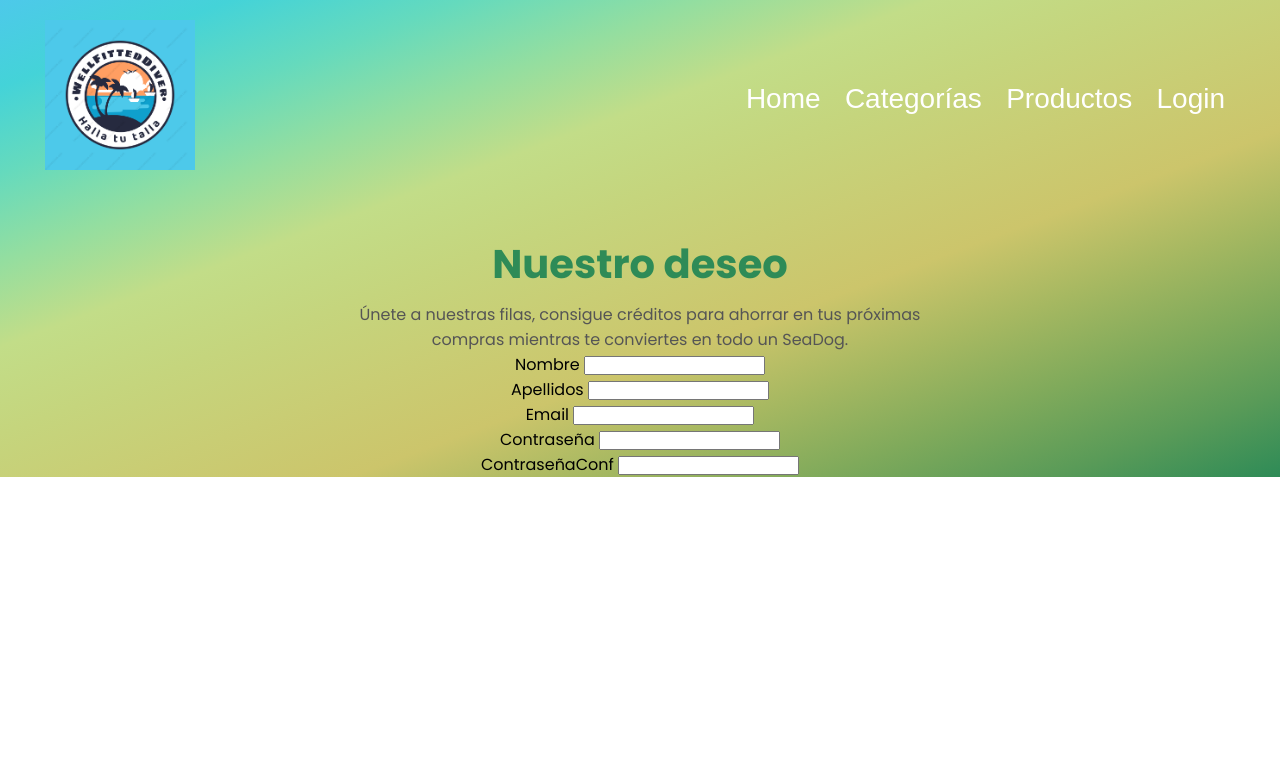
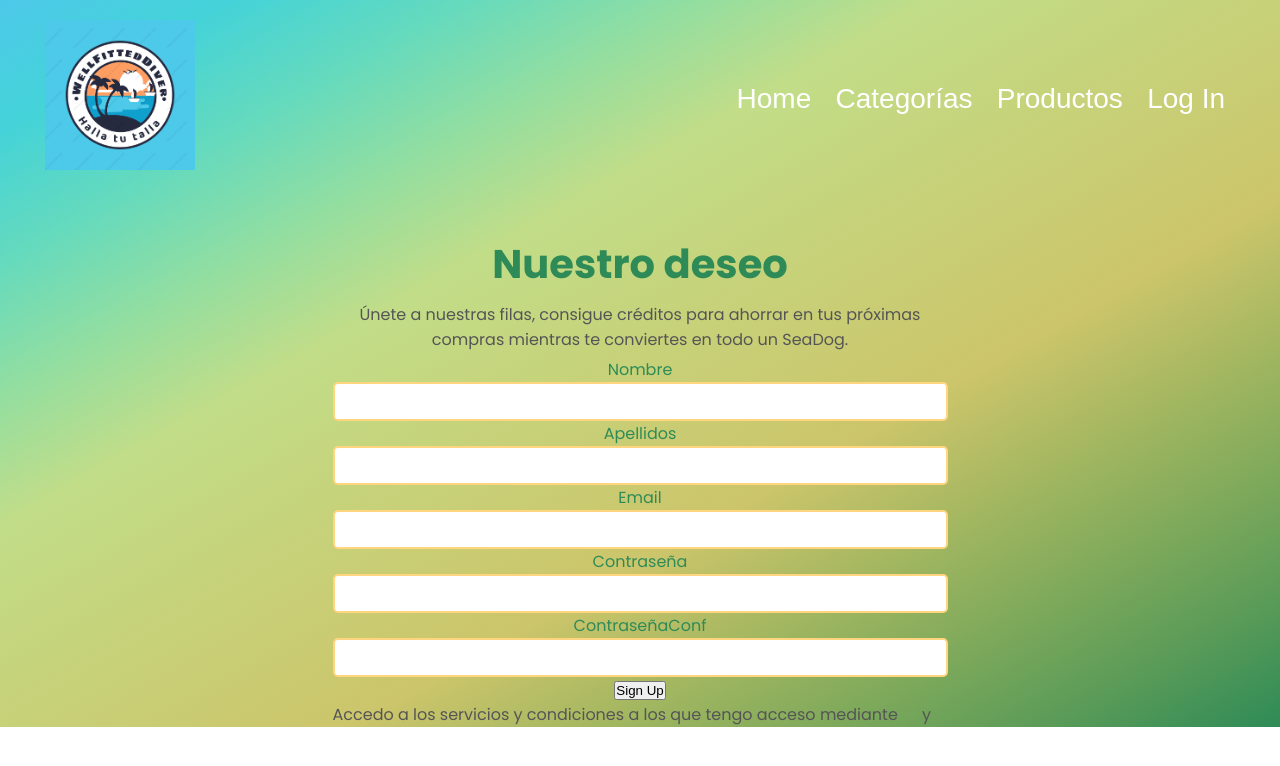
Before and after one commit to NIU1598654/TDIWbackup, a PHP site: page /html/signup.html in a window 1280 px wide. Shown: the top 766 px of the page. Run offline with PHP 8.4, Linux system fonts and the light colour scheme; some web fonts are replaced.

Commit message:
Modificación de signup.html y css

```diff
--- a/css/signup.css
+++ b/css/signup.css
@@ -2,7 +2,21 @@
     text-align: center;
 }
 
-/*
-.grupo_form{
-    text-align: justify-all; Esto no puede funcionar porque justo antes hemos declarado una característica que tiene prioridad
-}*/
+.form{
+    /*
+    background-color: #FFD580;
+    */
+    padding-top: 5px;
+    border-radius: 5px;
+    border: 15px #FFD580;
+}
+.form .grupo_form label{
+    display: block;
+    color: seagreen;
+}
+.form .grupo_form input{
+    width: 100%;
+    padding: 10px;
+    border-radius: 5px;
+    border: #FFD580 2px solid;
+}
--- a/html/productos.html
+++ b/html/productos.html
@@ -23,8 +23,8 @@
                 <ul>
                     <li><a href="../index.html#home">Home</a></li>
                     <li><a href="../index.html#categorias">Categorías</a></li>
-                    <li><a href="login.html">Login</a></li>
-                    <li><a href="signup.html">Signup</a></li>
+                    <li><a href="login.html">Log In</a></li>
+                    <li><a href="signup.html">Sign Up</a></li>
 
                 </ul>
             </nav>
--- a/html/signup.html
+++ b/html/signup.html
@@ -24,7 +24,7 @@
           <li><a href="../index.html#home">Home</a></li>
           <li><a href="../index.html#categorias">Categorías</a></li>
           <li><a href="productos.html">Productos</a></li>
-          <li><a href="login.html">Login</a></li>
+          <li><a href="login.html">Log In</a></li>
 
         </ul>
       </nav>
@@ -36,7 +36,7 @@
         <p>Únete a nuestras filas, consigue créditos para ahorrar en tus próximas compras mientras
           te conviertes en
           todo un SeaDog.</p>
-        <form>
+        <form class="form">
           <div class="grupo_form">
             <label for="nombre">Nombre</label>
             <input type="text" name="nombre" id="nombre">
@@ -61,6 +61,8 @@
             <label for="psswdConf">ContraseñaConf</label>
             <input type="password" name="psswdConf" id="psswdConf">
           </div>  <!--Fin contenedor passwordConf-->
+          <button type="submit">Sign Up</button>
+          <p>Accedo a los servicios y condiciones a los que tengo acceso mediante <a href="#"></a> y <a href="#"></a></p>
         </form> <!--Final de form-->
       </div> <!--Final de col-2-->
     </div><!--Final de fila-->
--- a/index.html
+++ b/index.html
@@ -24,8 +24,8 @@
                     <li><a href="#home">Home</a></li>
                     <li><a href="#categorias">Categorías</a></li>
                     <li><a href="html/productos.html">Productos</a></li>
-                    <li><a href="html/login.html">Login</a></li>
-                    <li><a href="html/signup.html">Signup</a></li>
+                    <li><a href="html/login.html">Log In</a></li>
+                    <li><a href="html/signup.html">Sign Up</a></li>
                 </ul>
             </nav>
         </div>
```
